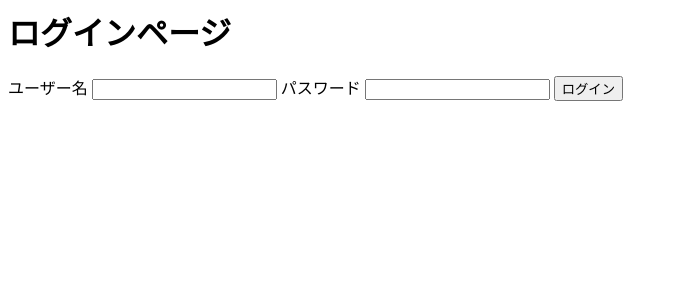
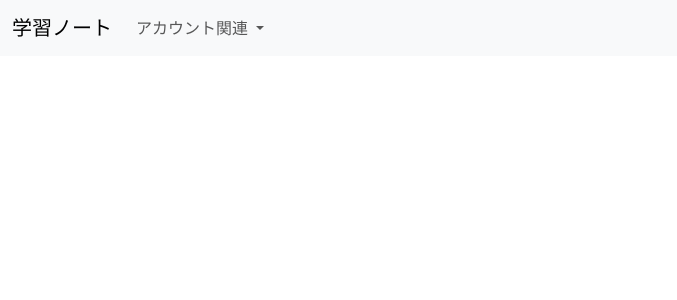
Before and after one commit to kanrisha-daikou/entryone, a Django app: page /account/login/ in a window 1280 px wide. Shown: the top 300 px of the page, without its empty margins (0-677 px from the left). Run offline with Django 3.2, Linux system fonts and the light colour scheme; parts of the project's set-up code (start-up, migrations or seed data) failed here and were passed over.

Commit message:
login.html base.html

```diff
--- a/acco/templates/login.html
+++ b/acco/templates/login.html
@@ -1,3 +1,4 @@
+{% extends 'base.html' %}
 {% if form.errors %}
   <P style="color:orange">ユーザー名とパスワードが一致しません</P>
 {% endif %}
--- a/templates/base.html
+++ b/templates/base.html
@@ -25,11 +25,15 @@
                         <li class="nav-item dropdown">
                             <a class="nav-link dropdown-toggle" href="#" id="navbarDropdown" role="button"
                                data-bs-toggle="dropdown"
-                               aria-expanded="false">その他
+                               aria-expanded="false">アカウント関連
                             </a>
                             <ul class="dropdown-menu" aria-labelledby="navbarDropdown">
                                 <li><a class="dropdown-item" href="{% url 'acco:signup' %}">新規ユーザー登録</a></li>
+                                {% if user.is_authenticated %}
                                 <li><a class="dropdown-item" href="{% url 'acco:logout' %}">ログアウト</a></li>
+                                {% else %}
+                                <li><a class="dropdown-item" href="{% url 'acco:login' %}">ログイン</a></li>
+                                {% endif %}
                             </ul>
                         </li>
                 </ul>
```
